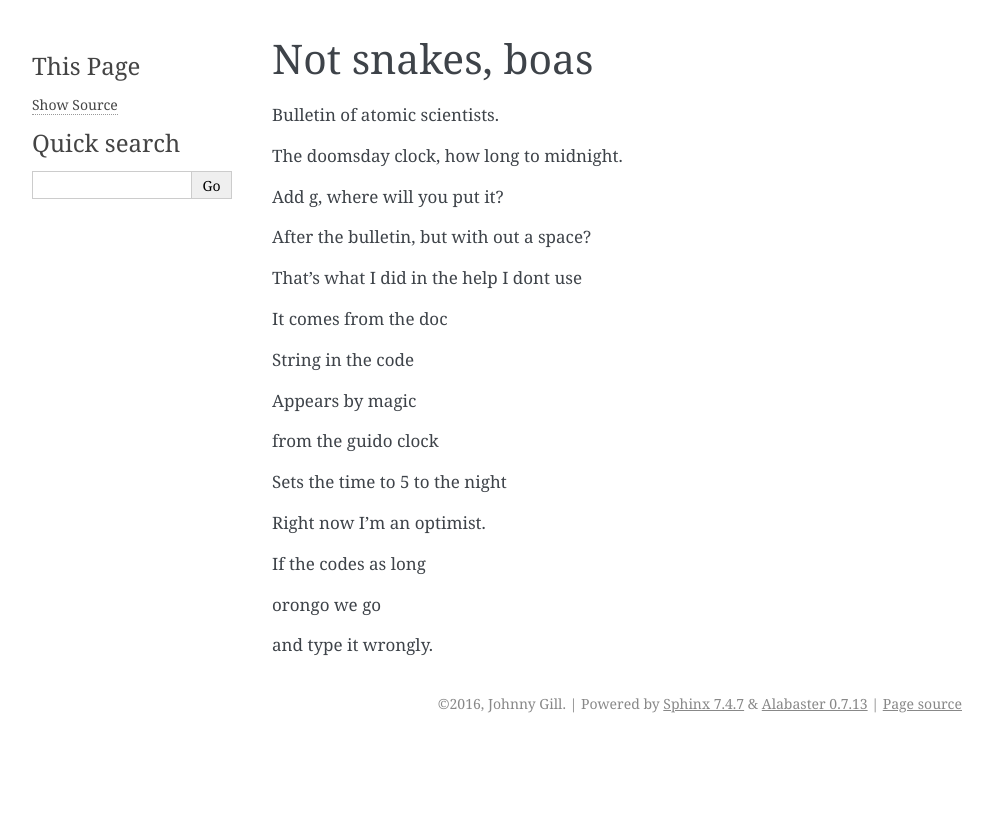
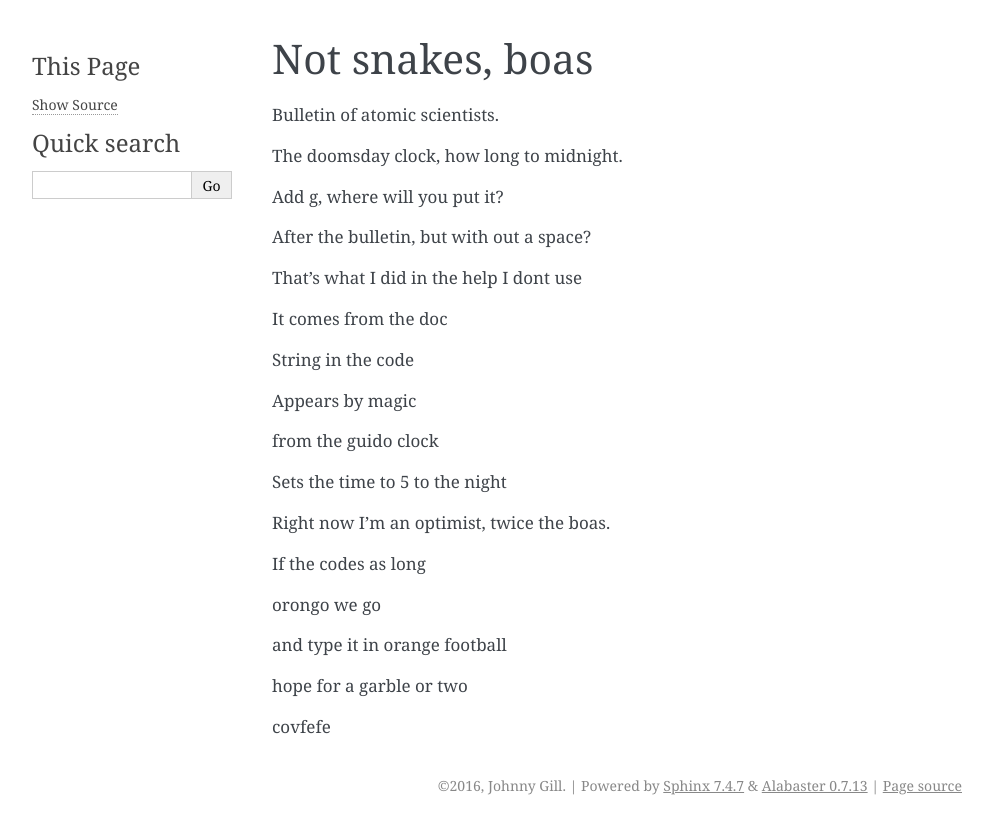
Before and after one commit to openbermuda/karmapi, a Sphinx documentation site: the page built from docs/nodice/boas.rst, in a window 1280 px wide. Shown: the top 834 px of the page, without its empty margins (148-1141 px from the left). Built offline with Sphinx 7.4.7, drawn with Linux system fonts in a browser that asks for light colours; formulas are drawn with MathJax 3; pages that are not in the unit, such as notebooks, are missing from menus.

Commit message:
orange football science bulletin optimism

```diff
--- a/docs/nodice/boas.rst
+++ b/docs/nodice/boas.rst
@@ -22,10 +22,14 @@ from the guido clock
 
 Sets the time to 5 to the night
 
-Right now I'm an optimist.
+Right now I'm an optimist, twice the boas.
 
 If the codes as long
 
 orongo we go
 
-and type it wrongly.
+and type it in orange football
+
+hope for a garble or two
+
+covfefe
```
